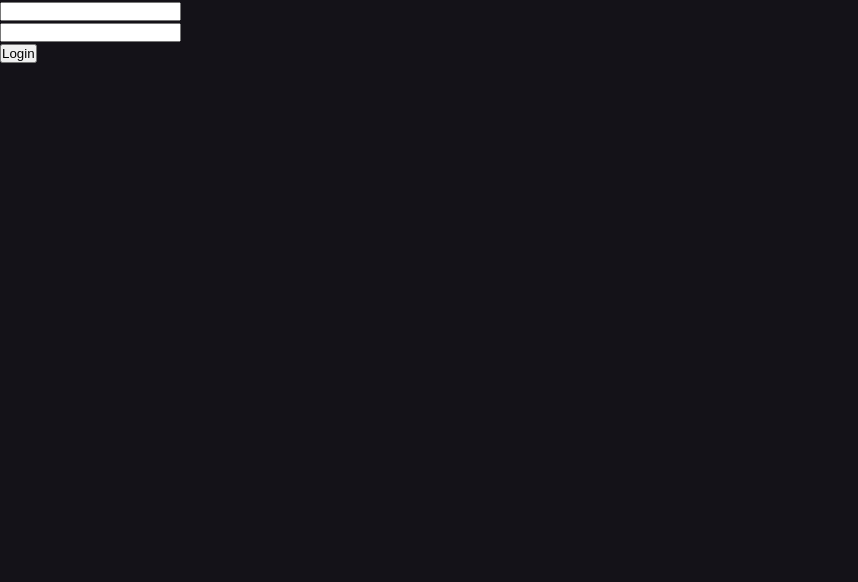
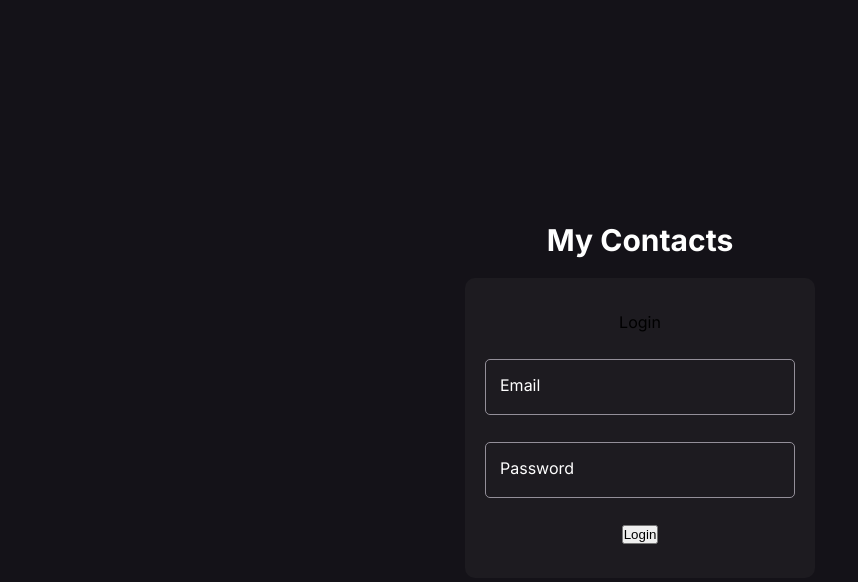
Before and after one commit to gutembergcruz/my-contacts, a Next.js app: page /login in a window 1280 px wide. Shown: the top 582 px of the page, without its empty margins (0-858 px from the left). Built offline with nearby package versions, Linux system fonts and the light colour scheme.

Commit message:
inputText

```diff
--- a/src/app/login/styles.scss
+++ b/src/app/login/login.module.scss
@@ -5,9 +5,15 @@
     display: flex;
     align-items: center;
     justify-content: center;
+    flex-direction: column;
+    gap: 20px;
+    >h1{
+        color: var(--white);
+        font-size: 30px;
+    }
 }
-.box-login{
-    width: 300px;
+.boxLogin{
+    width: 350px;
     height: 300px;
     background-color: var(--gray-bg);
     border-radius: 10px;
@@ -15,8 +21,5 @@
     align-items: center;
     justify-content: space-around;
     flex-direction: column;
+    padding: 20px;
 }
-
-.teste{
-    background-color: red;
-}
--- a/src/app/login/page.tsx
+++ b/src/app/login/page.tsx
@@ -1,12 +1,15 @@
 import { InputText } from "@/components/InputText";
-// import "./styles.scss";
+
+import Styles from "./login.module.scss";
 
 export default function Login() {
   return (
-    <div className="container">
-      <section className="box-login">
-        <InputText />
-        <InputText />
+    <div className={Styles.container}>
+      <h1>My Contacts</h1>
+      <section className={Styles.boxLogin}>
+        <p>Login</p>
+        <InputText label="Email" />
+        <InputText type="password" label="Password" />
         <button>Login</button>
       </section>
     </div>
--- /dev/null
+++ b/src/components/InputText/InputText.module.scss
@@ -0,0 +1,51 @@
+.container{
+    height: 56px;
+    width: 100%;
+    position: relative;
+    >input{
+        width: 100%;
+        height: 56px;
+        background: transparent;
+        border: 1px solid var(--gray-border);
+        border-radius: 5px;
+        color: var(--white);
+        padding: 0px 35px 0px 20px;
+    }
+    >label{
+        position: absolute;
+        left: 10px;
+        top: 16px;
+        color: var(--white);
+        background-color: red;
+        padding: 0 5px;
+        background-color: var(--gray-bg);
+        transition: all 0.2s;
+    }
+    >button{
+        position: absolute;
+        right: 8px;
+        top: 50%;
+        transform: translateY(-50%);
+        display: none;
+        align-items: center;
+        justify-content: center;
+        background-color: transparent;
+        border: none;
+        color: var(--white);
+        cursor: pointer;
+    }
+    >input:valid ~ button{
+        display: flex;
+    }
+    >input:focus ~ button{
+        display: flex;
+    }
+    >input:focus ~ label{
+        top: -9px;
+        font-size: 13px;
+    }
+    >input:valid ~ label{
+        top: -9px;
+        font-size: 13px;
+    }
+}
--- a/src/components/InputText/index.tsx
+++ b/src/components/InputText/index.tsx
@@ -1,8 +1,38 @@
+'use client'
+import { FiXCircle } from 'react-icons/fi';
+import Styles from './InputText.module.scss'
+import { useState } from 'react';
 
-export function InputText() {
+interface InputProps {
+    name?: string;
+    label: string;
+    value?: string;
+    type?: string;
+    onChange?: (value: string) => void;
+}
+export function InputText({ name, label, value, onChange, type }: InputProps) {
+    const [inputValue, setInputValue] = useState(value || '');
+
+    const handleChange = (e: React.ChangeEvent<HTMLInputElement>) => {
+        const newValue = e.target.value;
+        setInputValue(newValue);
+        if (onChange) {
+            onChange(newValue);
+        }
+    };
+
+    const handleClear = () => {
+        setInputValue('');
+        if (onChange) {
+            onChange('');
+        }
+    };
+
     return (
-        <div>
-            <input type="text" className="teste" />
+        <div className={Styles.container}>
+            <input name={name} required type={type === 'password' ? 'password' : 'text'} value={inputValue} onChange={handleChange}  />
+            <label htmlFor="">{label}</label>
+            <button onClick={handleClear}> <FiXCircle size={20} /> </button>
         </div>
     );
 }
```
Also changed, not shown: src/components/InputText/styles.scss (deleted).
